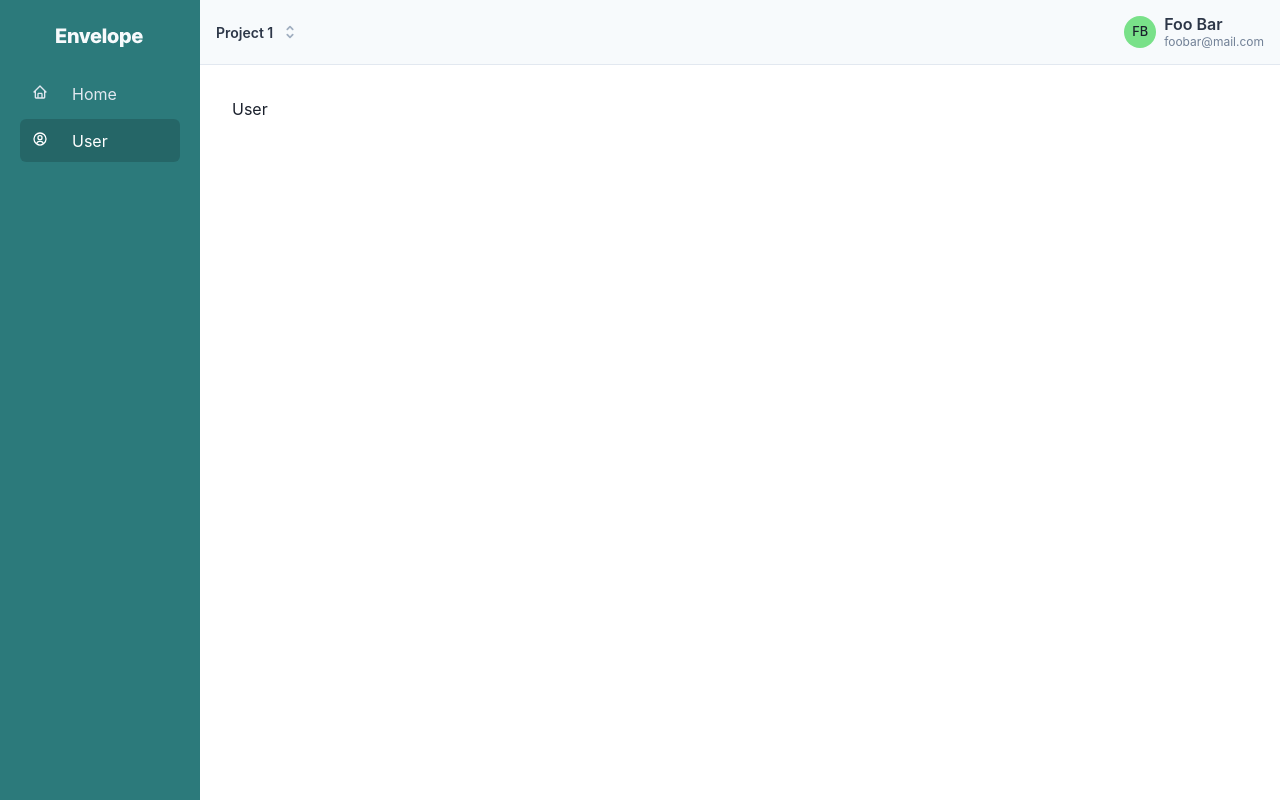
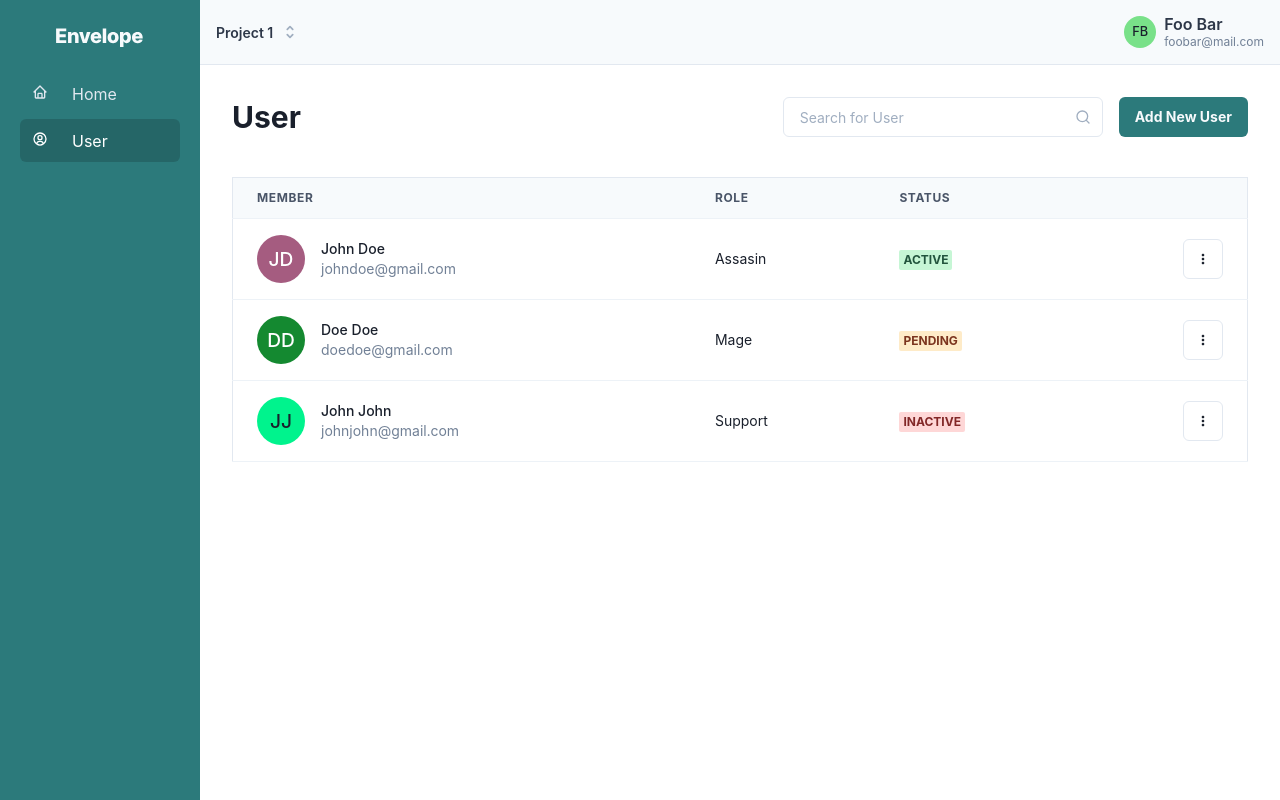
Before and after one commit to dindasigma/redis-playground, a Next.js app in the folder next/next-setup/: page /user in a window 1280 px wide. Built offline with nearby package versions, Linux system fonts and the light colour scheme.

Commit message:
add(next/next-setup): add table component

```diff
--- a/next/next-setup/pages/user/index.tsx
+++ b/next/next-setup/pages/user/index.tsx
@@ -1,11 +1,74 @@
 import Container from 'components/container';
+import Header from 'components/layout/header';
+import TableApp from 'components/table';
 import { NextSeo } from 'next-seo';
+import { Badge } from '@chakra-ui/react';
+import { UserColumn } from './userColumn';
+
+const data = [
+  {
+    user: {
+      fullname: 'John Doe',
+      email: 'johndoe@gmail.com',
+    },
+    role: 'Assasin',
+    status: 'Active',
+  },
+  {
+    user: {
+      fullname: 'Doe Doe',
+      email: 'doedoe@gmail.com',
+    },
+    role: 'Mage',
+    status: 'Pending',
+  },
+  {
+    user: {
+      fullname: 'John John',
+      email: 'johnjohn@gmail.com',
+    },
+    role: 'Support',
+    status: 'Inactive',
+  },
+];
+
+const badgeEnum: Record<string, string> = {
+  Active: 'green',
+  Pending: 'orange',
+  Inactive: 'red',
+};
+
+const columns = [
+  {
+    Header: 'Member',
+    accessor: 'user',
+    Cell: ({ cell: { value } }) => {
+      return <UserColumn data={value} />;
+    },
+  },
+  {
+    Header: 'Role',
+    accessor: 'role',
+  },
+  {
+    Header: 'Status',
+    accessor: 'status',
+    Cell: ({ cell: { value } }) => {
+      return (
+        <Badge fontSize="xs" colorScheme={badgeEnum[value]}>
+          {value}
+        </Badge>
+      );
+    },
+  },
+];
 
 export default function User() {
   return (
     <Container>
       <NextSeo title="User" description="App User" />
-      User
+      <Header title="User" withAddButton withSearchBox />
+      <TableApp columns={columns} data={data} />
     </Container>
   );
 }
--- /dev/null
+++ b/next/next-setup/pages/user/userColumn.tsx
@@ -0,0 +1,26 @@
+import { Box, Avatar, Stack } from '@chakra-ui/react';
+import * as React from 'react';
+
+interface UserProps {
+  data: {
+    fullname: string;
+    email: string;
+  };
+}
+
+export const UserColumn = (props: UserProps) => {
+  const { fullname, email } = props.data;
+  return (
+    <Stack direction="row" spacing="4" align="center">
+      <Avatar name={`${fullname}`} />
+      <Box>
+        <Box fontSize="sm" fontWeight="medium">
+          {fullname}
+        </Box>
+        <Box fontSize="sm" color="gray.500">
+          {email}
+        </Box>
+      </Box>
+    </Stack>
+  );
+};
--- /dev/null
+++ b/next/next-setup/src/components/table/index.tsx
@@ -0,0 +1,61 @@
+import {
+  Table,
+  Thead,
+  Tbody,
+  Tr,
+  Th,
+  Td,
+  chakra,
+  Button,
+} from '@chakra-ui/react';
+import { TriangleDownIcon, TriangleUpIcon } from '@chakra-ui/icons';
+import { useTable, useSortBy } from 'react-table';
+import TableActions from './tableActions';
+
+export default function TableApp({ columns, data }: any) {
+  const { getTableProps, getTableBodyProps, headerGroups, rows, prepareRow } =
+    useTable({ columns, data }, useSortBy);
+  return (
+    <Table {...getTableProps()} borderWidth="1px" fontSize="sm">
+      <Thead bg="gray.50">
+        {headerGroups.map((headerGroup) => (
+          <Tr {...headerGroup.getHeaderGroupProps()}>
+            {headerGroup.headers.map((column) => (
+              <Th
+                {...column.getHeaderProps(column.getSortByToggleProps())}
+                isNumeric={column.isNumeric}
+              >
+                {column.render('Header')}
+                <chakra.span pl="4">
+                  {column.isSorted ? (
+                    column.isSortedDesc ? (
+                      <TriangleDownIcon aria-label="sorted descending" />
+                    ) : (
+                      <TriangleUpIcon aria-label="sorted ascending" />
+                    )
+                  ) : null}
+                </chakra.span>
+              </Th>
+            ))}
+            <Th />
+          </Tr>
+        ))}
+      </Thead>
+      <Tbody {...getTableBodyProps()}>
+        {rows.map((row) => {
+          prepareRow(row);
+          return (
+            <Tr {...row.getRowProps()}>
+              {row.cells.map((cell) => {
+                return <Td {...cell.getCellProps()}>{cell.render('Cell')}</Td>;
+              })}
+              <Td textAlign="right">
+                <TableActions />
+              </Td>
+            </Tr>
+          );
+        })}
+      </Tbody>
+    </Table>
+  );
+}
--- /dev/null
+++ b/next/next-setup/src/components/table/tableActions.tsx
@@ -0,0 +1,26 @@
+import {
+  Menu,
+  MenuItem,
+  MenuButton,
+  MenuList,
+  IconButton,
+} from '@chakra-ui/react';
+import { BiDotsVerticalRounded } from 'react-icons/bi';
+
+export default function tableActions() {
+  return (
+    <Menu>
+      <MenuButton
+        as={IconButton}
+        aria-label="Options"
+        icon={<BiDotsVerticalRounded />}
+        variant="outline"
+      />
+      <MenuList>
+        <MenuItem>View</MenuItem>
+        <MenuItem>Delete</MenuItem>
+        <MenuItem>Close</MenuItem>
+      </MenuList>
+    </Menu>
+  );
+}
```
